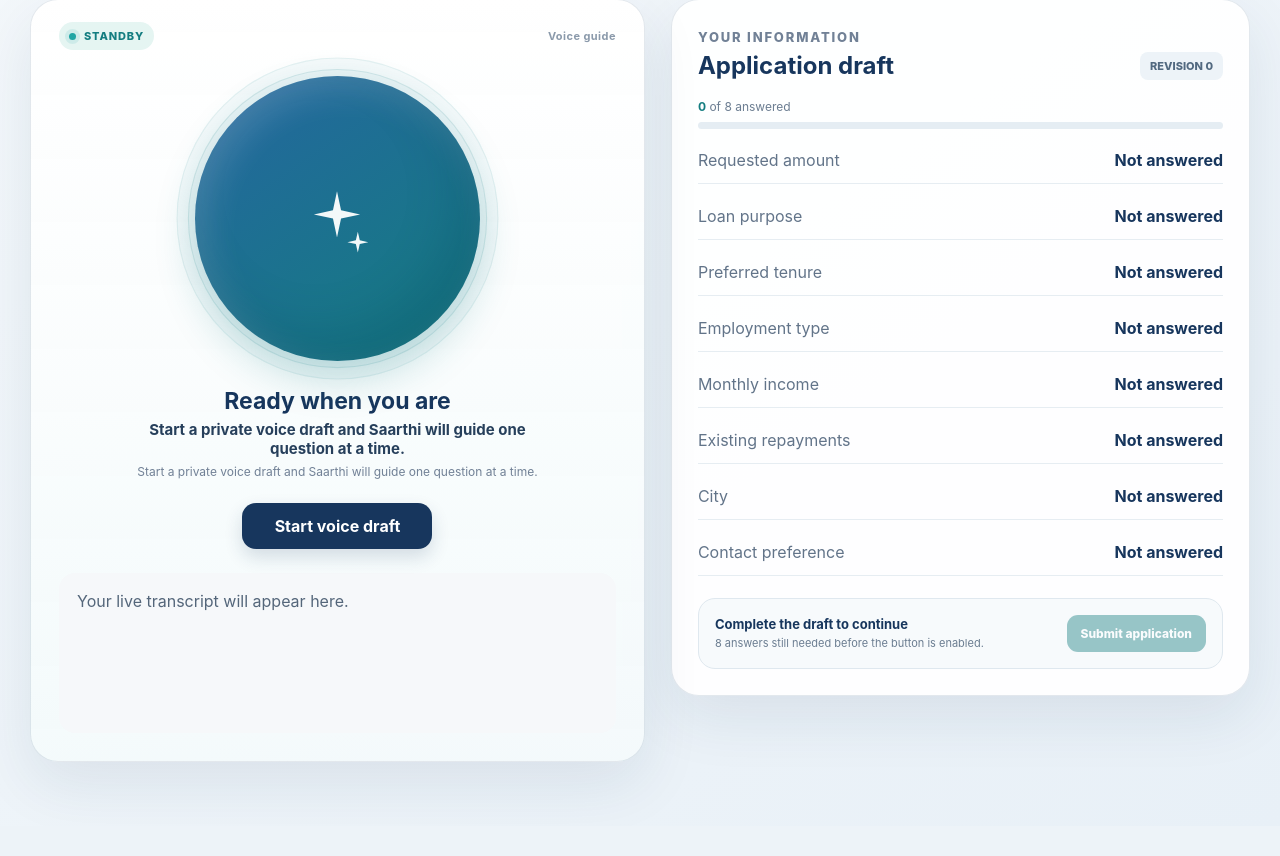
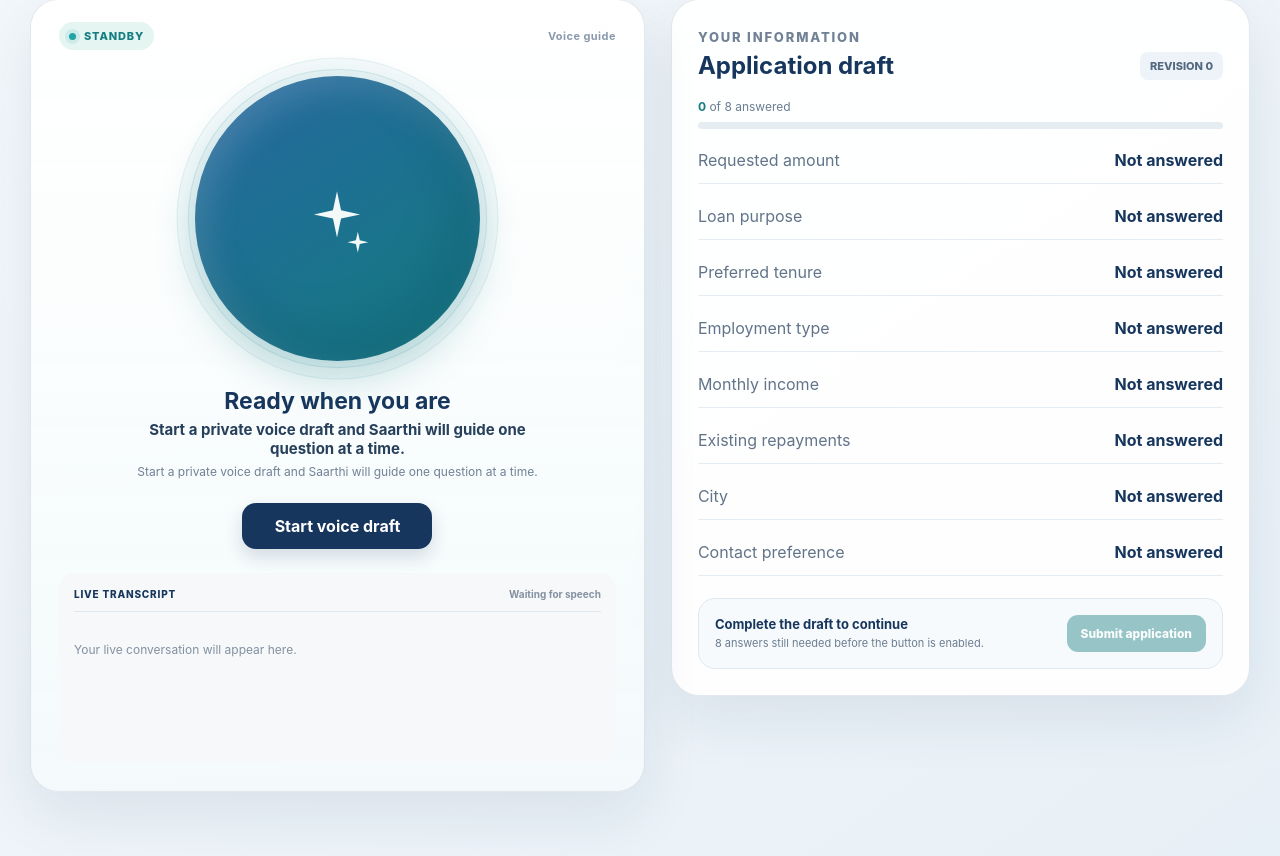
Before and after one commit to Pramit726/saarthi-voice-loan-assistant, a React (Vite) app in the folder web/: page / in a window 1280 px wide. Shown: the part 646-1502 px from the top of the page. Before the commit the page ends 1472 px from the top, so only its background shows below. Built offline with nearby package versions, Linux system fonts and the light colour scheme.

Commit message:
Improve speaker-labelled live transcript

```diff
--- a/web/src/App.tsx
+++ b/web/src/App.tsx
@@ -40,6 +40,8 @@ const FIELD_LABELS: Record<string, string> = {
 
 type VoiceState = "idle" | "connecting" | "listening" | "speaking" | "paused";
 type VoiceLanguage = "en-IN" | "hi-IN";
+type TranscriptSpeaker = "You" | "Saarthi";
+type TranscriptLine = { id: string; speaker: TranscriptSpeaker; text: string };
 
 const LANGUAGE_OPTIONS: Array<{ code: VoiceLanguage; label: string; sublabel: string; voice: string }> = [
   { code: "en-IN", label: "English", sublabel: "Indian English", voice: "Coda · Nadi" },
@@ -111,7 +113,8 @@ function BorrowerView() {
   const [status, setStatus] = useState("Ready to begin");
   const [voiceState, setVoiceState] = useState<VoiceState>("idle");
   const [language, setLanguage] = useState<VoiceLanguage>("en-IN");
-  const [transcript, setTranscript] = useState<string[]>([]);
+  const [transcript, setTranscript] = useState<TranscriptLine[]>([]);
+  const [liveTranscript, setLiveTranscript] = useState<TranscriptLine | null>(null);
   const [draft, setDraft] = useState<any>(null);
   const [submitted, setSubmitted] = useState(false);
   const [helpRequested, setHelpRequested] = useState(false);
@@ -129,12 +132,14 @@ function BorrowerView() {
     const credentials = await getToken(created.session_id);
     const nextRoom = new Room({ adaptiveStream: true, dynacast: true });
     nextRoom.on(RoomEvent.TranscriptionReceived, (segments, participant) => {
-      const text = segments
-        .filter((segment) => segment.final)
-        .map((segment) => segment.text)
-        .join(" ")
-        .trim();
-      if (text) setTranscript((items) => [...items.slice(-7), `${participant?.identity ?? "Voice"}: ${text}`]);
+      const speaker: TranscriptSpeaker = participant?.isLocal ? "You" : "Saarthi";
+      const interimText = segments.filter((segment) => !segment.final).map((segment) => segment.text).join(" ").trim();
+      const finalText = segments.filter((segment) => segment.final).map((segment) => segment.text).join(" ").trim();
+      if (interimText) setLiveTranscript({ id: `live-${Date.now()}`, speaker, text: interimText });
+      if (finalText) {
+        setTranscript((items) => [...items.slice(-7), { id: `${speaker}-${Date.now()}`, speaker, text: finalText }]);
+        setLiveTranscript(null);
+      }
     });
     nextRoom.on(RoomEvent.ActiveSpeakersChanged, (speakers) => {
       const assistantIsSpeaking = speakers.some((participant) => participant.identity !== nextRoom.localParticipant.identity);
@@ -235,7 +240,13 @@ function BorrowerView() {
             </div>
           )}
           <div className="transcript" aria-live="polite">
-            {transcript.length ? transcript.map((line, index) => <p key={`${line}-${index}`}>{line}</p>) : <p>Your live transcript will appear here.</p>}
+            <div className="transcript-heading"><span>LIVE TRANSCRIPT</span><small>{transcript.length || liveTranscript ? "Speaker-labelled conversation" : "Waiting for speech"}</small></div>
+            <div className="transcript-feed">
+              {transcript.length || liveTranscript ? <>
+                {transcript.map((line) => <div className={`transcript-line transcript-${line.speaker === "You" ? "user" : "assistant"}`} key={line.id}><span>{line.speaker}</span><p>{line.text}</p></div>)}
+                {liveTranscript && <div className={`transcript-line transcript-live transcript-${liveTranscript.speaker === "You" ? "user" : "assistant"}`}><span>{liveTranscript.speaker} · live</span><p>{liveTranscript.text}</p></div>}
+              </> : <p className="transcript-empty">Your live conversation will appear here.</p>}
+            </div>
           </div>
           {session && <div className={`support-panel ${helpRequested ? "is-requested" : ""}`}>
             <div><strong>{helpRequested ? "Human-help request recorded" : "Need more help?"}</strong><span>{helpRequested ? "Demo ticket SUP-DEMO-001 · no personal information was submitted." : "If an answer is unclear or unsatisfactory, you can ask for human review."}</span></div>
--- a/web/src/styles.css
+++ b/web/src/styles.css
@@ -23,8 +23,20 @@ h2 { margin: 0 0 18px; color: #17365d; }
 .secondary { background: #edf3f8; color: #17365d; }
 .danger { background: #fff0ed; color: #a43f32; }
 .controls { display: flex; justify-content: center; gap: 8px; flex-wrap: wrap; }
-.transcript { min-height: 160px; margin-top: 24px; padding: 18px; border-radius: 16px; text-align: left; background: #f6f8fa; color: #54667a; overflow: auto; }
-.transcript p { margin: 0 0 9px; }
+.transcript { min-height: 190px; margin-top: 24px; padding: 15px; border-radius: 16px; text-align: left; background: #f6f8fa; color: #54667a; overflow: auto; }
+.transcript-heading { display: flex; align-items: center; justify-content: space-between; gap: 12px; padding-bottom: 11px; border-bottom: 1px solid #dfe8ef; color: #17365d; font-size: 10px; font-weight: 850; letter-spacing: .08em; }
+.transcript-heading small { color: #8391a0; font-size: 10px; font-weight: 650; letter-spacing: 0; }
+.transcript-feed { display: grid; gap: 9px; padding-top: 12px; }
+.transcript-line { max-width: 88%; padding: 9px 11px; border: 1px solid #dbe5ed; border-radius: 12px; background: white; }
+.transcript-line span { display: block; margin-bottom: 3px; color: #147d80; font-size: 10px; font-weight: 850; letter-spacing: .04em; text-transform: uppercase; }
+.transcript-line p { margin: 0; color: #435971; font-size: 12px; line-height: 1.45; }
+.transcript-user { justify-self: end; border-color: #cde4e1; background: #eff9f6; }
+.transcript-user span { color: #147d80; text-align: right; }
+.transcript-assistant { justify-self: start; border-color: #dbe5ed; background: white; }
+.transcript-assistant span { color: #526980; }
+.transcript-live { border-style: dashed; opacity: .8; }
+.transcript-live p::after { content: " …"; color: #147d80; }
+.transcript-empty { margin: 18px 0 4px; color: #8391a0; font-size: 12px; }
 .support-panel { position: relative; z-index: 1; display: flex; align-items: center; justify-content: space-between; gap: 14px; margin-top: 14px; padding: 13px 14px; border: 1px solid #dfe8ef; border-radius: 15px; background: #fbfcfd; text-align: left; }
 .support-panel strong, .support-panel span { display: block; }
 .support-panel strong { color: #17365d; font-size: 12px; }
```
